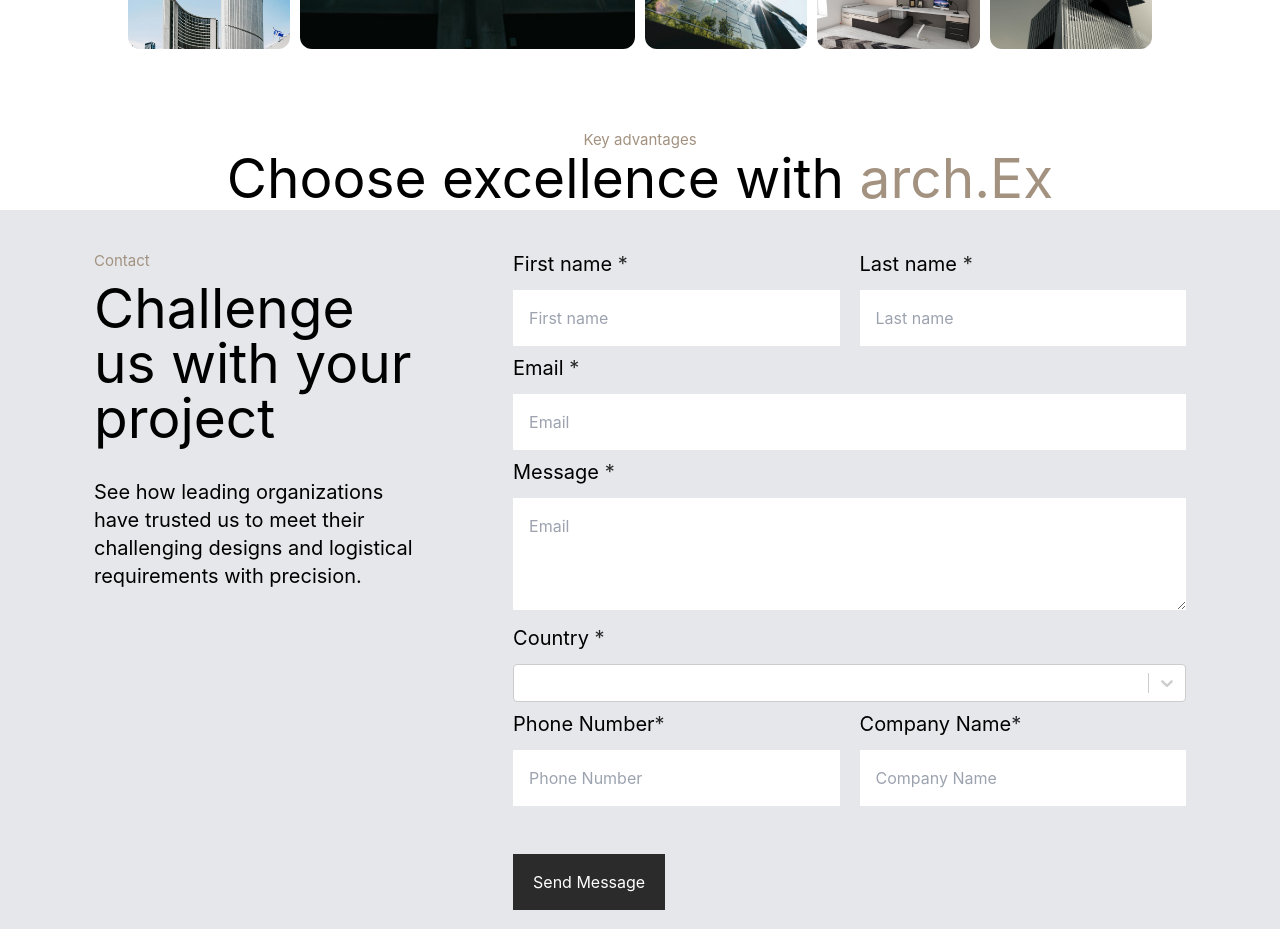
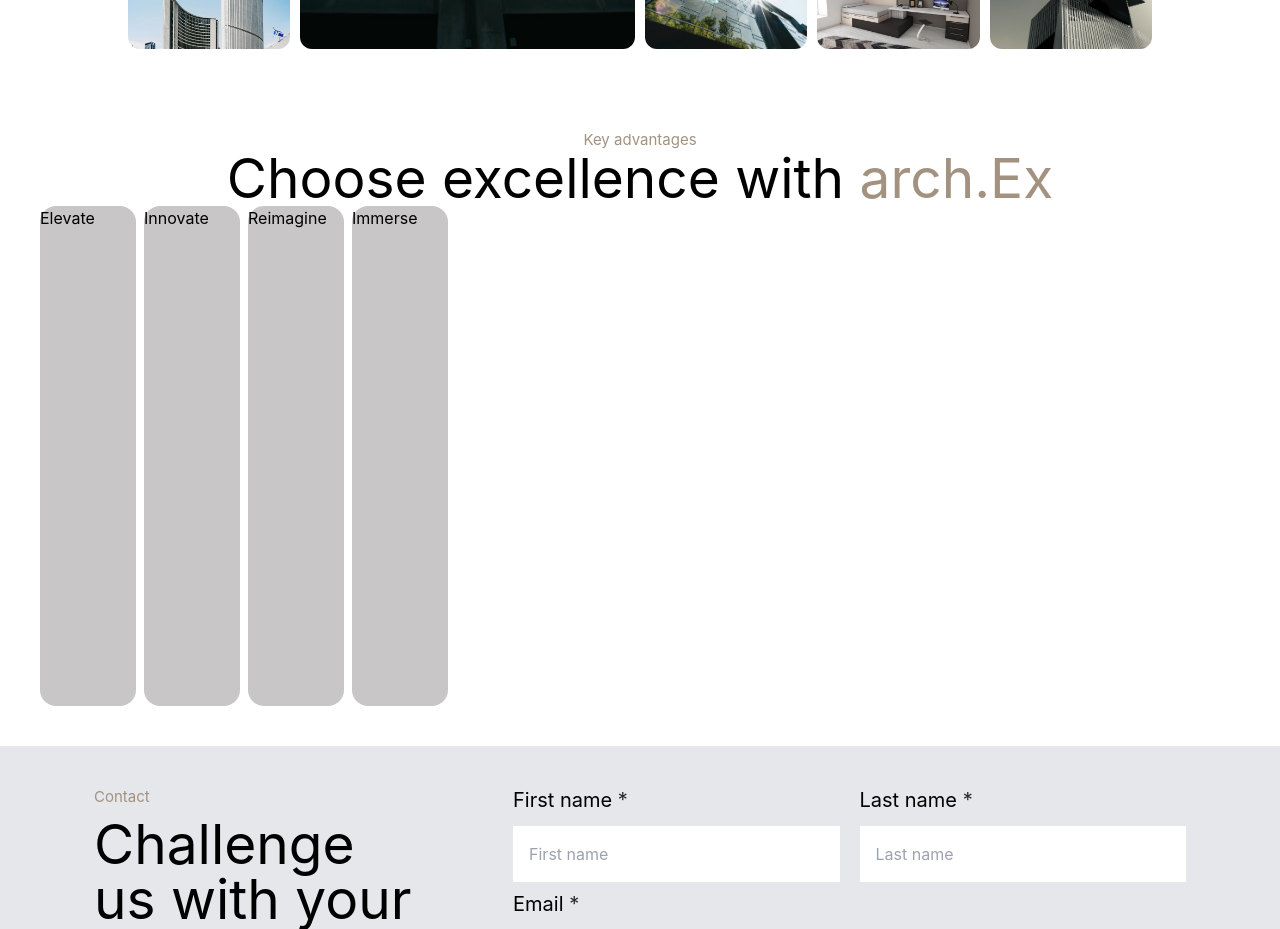
Before and after one commit to Tez-cyber/architecture-website, a React (Vite) app: page / in a window 1280 px wide. Shown: the part 2360-3289 px from the top of the page. Built offline with nearby package versions, Linux system fonts and the light colour scheme; no server answers.

Commit message:
Created layout for values section

```diff
--- a/src/components/Values.jsx
+++ b/src/components/Values.jsx
@@ -1,10 +1,11 @@
 import React from 'react'
 import Img1 from '../assets/port-1.jpg'
+import { valueContents } from './valuesContent'
 const Values = () => {
     return (
-        <main className='w-full h-full flex flex-col'>
+        <main className=' mb-10'>
             {/* ===== Values title ===== */}
-            <div className="text-center pb-1">
+            <div className="text-center">
                 <p className='text-darkCream text-[15px]'>Key advantages</p>
                 <p className="text-3xl leading-[1] md:text-5xl lg:text-[55px]">
                     Choose excellence
@@ -12,6 +13,17 @@ const Values = () => {
                 </p>
             </div>
             {/* ===== Second section ===== */}
+            <div className="flex h-full w-full items-center justify-center">
+                <div className='w-[1200px] max-w-full'>
+                    <ul className="flex h-[500px] gap-2">
+                        {
+                            valueContents.map((value) => (
+                                <li className='w-[8%] rounded-2xl bg-[#c9c6c7]' key={value.id}>{value.name}</li>
+                            ))
+                        }
+                    </ul>
+                </div>
+            </div>
 
         </main>
     )
--- a/src/components/valuesContent.js
+++ b/src/components/valuesContent.js
@@ -1,5 +1,5 @@
 
-export const valueContent = [
+export const valueContents = [
     {
         img: "../assets/port-1.jpg",
         title: "Push the boundaries of traditional design",
```
